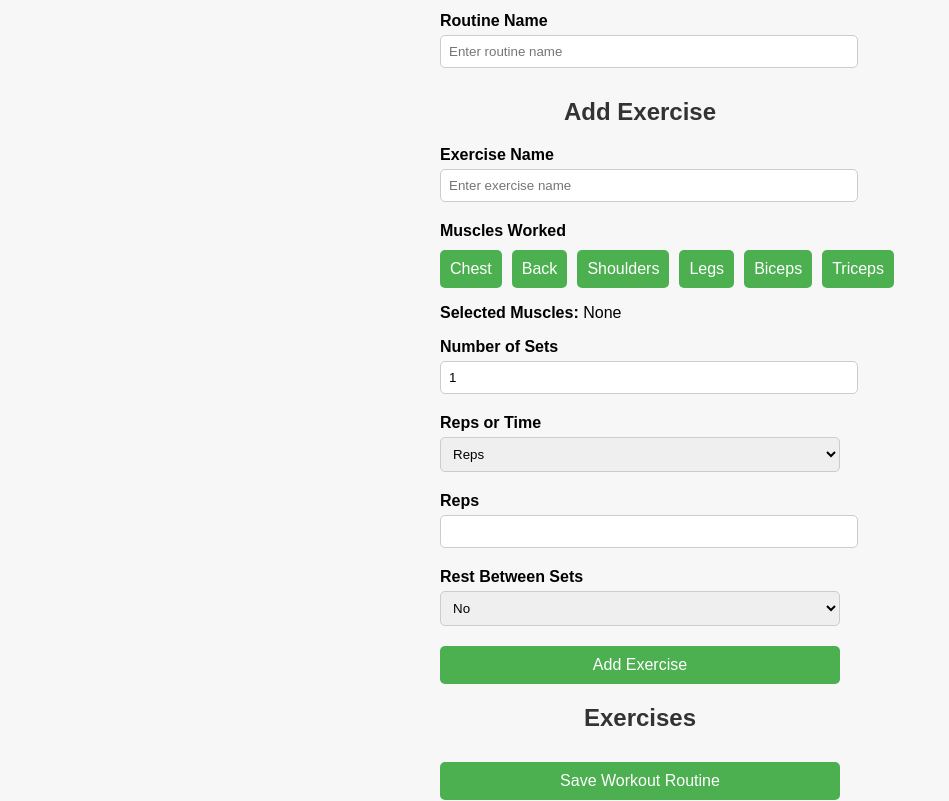
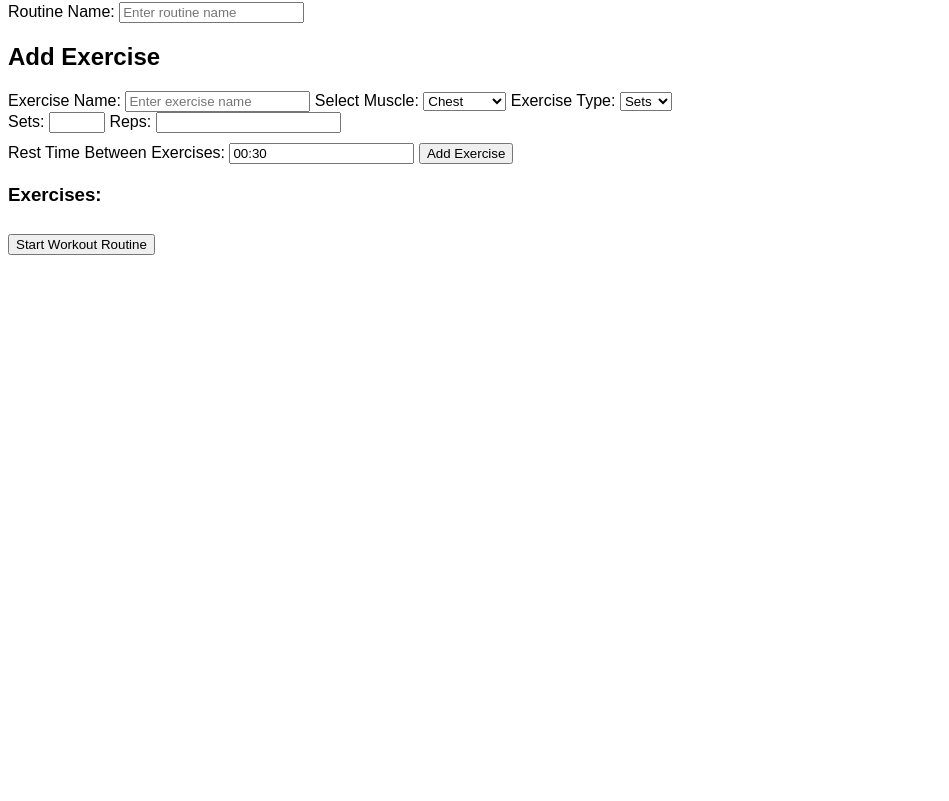
Before and after one commit to JJINWOO000-cloud/Notes, a plain HTML site: page sample.html in a window 1280 px wide. Shown: the part 78-879 px from the top of the page, without its empty margins (0-949 px from the left). After the commit the page ends 800 px from the top, so only its background shows below. Drawn offline with Linux system fonts and the light colour scheme.

Commit message:
Update sample.html

```diff
--- a/sample.html
+++ b/sample.html
@@ -3,214 +3,169 @@
 <head>
     <meta charset="UTF-8">
     <meta name="viewport" content="width=device-width, initial-scale=1.0">
-  <title>Workout Routine</title>
+    <title>Workout Planner</title>
     <style>
-    /* Basic Mobile-Friendly Styles */
-    body {
-      font-family: Arial, sans-serif;
-      margin: 0;
-      padding: 0;
-      display: flex;
-      flex-direction: column;
-      align-items: center;
-      background-color: #f7f7f7;
-    }
-    .container {
-      max-width: 400px;
-      width: 100%;
-      padding: 10px;
-    }
-    h1, h2, h3 {
-      color: #333;
-      text-align: center;
-    }
-    label {
-      display: block;
-      margin-top: 10px;
-      font-weight: bold;
-    }
-    input[type="text"], input[type="number"], select {
-      width: 100%;
-      padding: 8px;
-      margin-top: 5px;
-      margin-bottom: 10px;
-      border-radius: 5px;
-      border: 1px solid #ccc;
-    }
-    button {
-      width: 100%;
-      padding: 10px;
-      margin-top: 10px;
-      border: none;
-      border-radius: 5px;
-      color: white;
-      background-color: #4CAF50;
-      font-size: 16px;
-    }
-    .button-group {
-      display: flex;
-      gap: 10px;
-      justify-content: space-between;
-    }
-    .exercise-list {
-      list-style: none;
-      padding: 0;
-    }
-    .exercise-item {
-      background: #e0e0e0;
-      padding: 10px;
-      margin-bottom: 5px;
-      border-radius: 5px;
-    }
+        body { font-family: Arial, sans-serif; }
+        .hidden { display: none; }
+        .exercise-list, .workout-display { margin-top: 20px; }
+        .exercise { margin-bottom: 10px; }
+        button { margin-top: 10px; }
     </style>
 </head>
 <body>
-
-<div class="container">
     <h1>Create Workout Routine</h1>
 
-  <!-- Routine Name -->
-  <label for="routineName">Routine Name</label>
-  <input type="text" id="routineName" placeholder="Enter routine name">
+    <div id="routine-creation">
+        <label for="routineName">Routine Name:</label>
+        <input type="text" id="routineName" placeholder="Enter routine name" required>
 
-  <!-- Exercise Section -->
         <h2>Add Exercise</h2>
-  <label for="exerciseName">Exercise Name</label>
-  <input type="text" id="exerciseName" placeholder="Enter exercise name">
+        <label for="exerciseName">Exercise Name:</label>
+        <input type="text" id="exerciseName" placeholder="Enter exercise name" required>
 
-  <!-- Muscle Selection -->
-  <label>Muscles Worked</label>
-  <div class="button-group">
-    <button type="button" onclick="addMuscle('Chest')">Chest</button>
-    <button type="button" onclick="addMuscle('Back')">Back</button>
-    <button type="button" onclick="addMuscle('Shoulders')">Shoulders</button>
-    <button type="button" onclick="addMuscle('Legs')">Legs</button>
-    <button type="button" onclick="addMuscle('Biceps')">Biceps</button>
-    <button type="button" onclick="addMuscle('Triceps')">Triceps</button>
-  </div>
-  <p><strong>Selected Muscles:</strong> <span id="selectedMuscles">None</span></p>
+        <label for="muscleGroup">Select Muscle:</label>
+        <select id="muscleGroup">
+            <option>Chest</option>
+            <option>Back</option>
+            <option>Shoulders</option>
+            <option>Legs</option>
+            <option>Biceps</option>
+            <option>Triceps</option>
+        </select>
 
-  <!-- Sets and Reps or Time -->
-  <label for="sets">Number of Sets</label>
-  <input type="number" id="sets" min="1" max="10" value="1">
-
-  <label>Reps or Time</label>
-  <select id="repsOrTime" onchange="toggleRepsTimeInput()">
-    <option value="reps">Reps</option>
+        <label>Exercise Type:</label>
+        <select id="exerciseType">
+            <option value="sets">Sets</option>
             <option value="time">Time</option>
         </select>
 
-  <div id="repsInput" style="display: block;">
-    <label for="reps">Reps</label>
-    <input type="number" id="reps" min="1" max="100">
+        <div id="setsInput">
+            <label for="sets">Sets:</label>
+            <input type="number" id="sets" min="1" max="10">
+            <label for="reps">Reps:</label>
+            <input type="number" id="reps" min="1">
         </div>
 
-  <div id="timeInput" style="display: none;">
-    <label for="time">Time (MM:SS)</label>
-    <input type="text" id="time" placeholder="00:30">
+        <div id="timeInput" class="hidden">
+            <label for="timer">Timer (mm:ss):</label>
+            <input type="text" id="timer" placeholder="00:10 (min 10s, max 5m)">
         </div>
 
-  <!-- Rest Time -->
-  <label>Rest Between Sets</label>
-  <select id="rest" onchange="toggleRestInput()">
-    <option value="no">No</option>
-    <option value="yes">Yes</option>
-  </select>
-  <div id="restTimeInput" style="display: none;">
-    <label for="restTime">Rest Time (MM:SS)</label>
-    <input type="text" id="restTime" placeholder="00:30">
+        <label>Rest Time Between Exercises:</label>
+        <input type="text" id="restTime" placeholder="00:30" value="00:30">
+
+        <button onclick="addExercise()">Add Exercise</button>
+
+        <div class="exercise-list">
+            <h3>Exercises:</h3>
+            <ul id="exerciseList"></ul>
         </div>
 
-  <!-- Add Exercise Button -->
-  <button onclick="addExercise()">Add Exercise</button>
+        <button onclick="startWorkout()">Start Workout Routine</button>
+    </div>
 
-  <h2>Exercises</h2>
-  <ul class="exercise-list" id="exerciseList"></ul>
-
-  <button onclick="saveWorkout()">Save Workout Routine</button>
-
-  <h2>Play Routine</h2>
-  <button onclick="startWorkout()">Start Workout</button>
+    <div id="workout-display" class="workout-display hidden">
+        <h2>Workout Routine: <span id="workoutName"></span></h2>
+        <h3>Current Exercise</h3>
+        <p id="currentExercise"></p>
+        <button onclick="nextExercise()">Next Exercise</button>
+        <p>Routine Timer: <span id="routineTimer">00:00</span></p>
+        <button onclick="endWorkout()">End Workout Early</button>
     </div>
 
     <script>
-  let muscles = [];
         let exercises = [];
+        let currentExerciseIndex = 0;
+        let workoutInterval;
+        let routineStartTime;
 
-  function addMuscle(muscle) {
-    if (!muscles.includes(muscle)) {
-      muscles.push(muscle);
-      document.getElementById("selectedMuscles").innerText = muscles.join(", ");
+        document.getElementById("exerciseType").addEventListener("change", function() {
+            const type = this.value;
+            document.getElementById("setsInput").classList.toggle("hidden", type !== "sets");
+            document.getElementById("timeInput").classList.toggle("hidden", type !== "time");
+        });
+
+        function addExercise() {
+            const name = document.getElementById("exerciseName").value;
+            const muscle = document.getElementById("muscleGroup").value;
+            const type = document.getElementById("exerciseType").value;
+            const restTime = document.getElementById("restTime").value;
+
+            let exercise = { name, muscle, type, restTime };
+
+            if (type === "sets") {
+                exercise.sets = document.getElementById("sets").value;
+                exercise.reps = document.getElementById("reps").value;
+            } else {
+                exercise.time = document.getElementById("timer").value;
+            }
+
+            exercises.push(exercise);
+            displayExercises();
+        }
+
+        function displayExercises() {
+            const list = document.getElementById("exerciseList");
+            list.innerHTML = "";
+            exercises.forEach((exercise, index) => {
+                const li = document.createElement("li");
+                li.innerText = `${exercise.name} (${exercise.muscle}) - ${exercise.type === "sets" ? exercise.sets + " sets x " + exercise.reps + " reps" : "Time: " + exercise.time} - Rest: ${exercise.restTime}`;
+                list.appendChild(li);
+            });
+        }
+
+        function startWorkout() {
+            if (!exercises.length) {
+                alert("Please add at least one exercise.");
+                return;
+            }
+
+            document.getElementById("routine-creation").classList.add("hidden");
+            document.getElementById("workout-display").classList.remove("hidden");
+
+            document.getElementById("workoutName").innerText = document.getElementById("routineName").value;
+            routineStartTime = Date.now();
+            displayCurrentExercise();
+            startRoutineTimer();
+        }
+
+        function displayCurrentExercise() {
+            if (currentExerciseIndex >= exercises.length) {
+                endWorkout();
+                return;
+            }
+
+            const exercise = exercises[currentExerciseIndex];
+            document.getElementById("currentExercise").innerText = `${exercise.name} (${exercise.muscle}) - ${exercise.type === "sets" ? exercise.sets + " sets x " + exercise.reps + " reps" : "Time: " + exercise.time}`;
+        }
+
+        function nextExercise() {
+            if (currentExerciseIndex < exercises.length - 1) {
+                currentExerciseIndex++;
+                displayCurrentExercise();
+            } else {
+                endWorkout();
             }
         }
 
-  function toggleRepsTimeInput() {
-    const value = document.getElementById("repsOrTime").value;
-    document.getElementById("repsInput").style.display = value === "reps" ? "block" : "none";
-    document.getElementById("timeInput").style.display = value === "time" ? "block" : "none";
+        function startRoutineTimer() {
+            workoutInterval = setInterval(() => {
+                const elapsed = Date.now() - routineStartTime;
+                const minutes = Math.floor(elapsed / 60000).toString().padStart(2, "0");
+                const seconds = Math.floor((elapsed % 60000) / 1000).toString().padStart(2, "0");
+                document.getElementById("routineTimer").innerText = `${minutes}:${seconds}`;
+            }, 1000);
         }
 
-  function toggleRestInput() {
-    const value = document.getElementById("rest").value;
-    document.getElementById("restTimeInput").style.display = value === "yes" ? "block" : "none";
-  }
-
-  function addExercise() {
-    const exerciseName = document.getElementById("exerciseName").value;
-    const sets = document.getElementById("sets").value;
-    const repsOrTime = document.getElementById("repsOrTime").value === "reps"
-      ? `${document.getElementById("reps").value} reps`
-      : document.getElementById("time").value;
-    const restTime = document.getElementById("rest").value === "yes" ? document.getElementById("restTime").value : "No Rest";
-
-    const exercise = {
-      name: exerciseName,
-      sets,
-      repsOrTime,
-      muscles: muscles.join(", "),
-      restTime
-    };
-
-    exercises.push(exercise);
-    displayExercises();
-
-    // Reset input fields for the next exercise
-    document.getElementById("exerciseName").value = '';
-    document.getElementById("sets").value = 1;
-    document.getElementById("reps").value = '';
-    document.getElementById("time").value = '';
-    muscles = [];
-    document.getElementById("selectedMuscles").innerText = 'None';
-  }
-
-  function displayExercises() {
-    const exerciseList = document.getElementById("exerciseList");
-    exerciseList.innerHTML = '';
-    exercises.forEach((exercise, index) => {
-      exerciseList.innerHTML += `
-        <li class="exercise-item">
-          <strong>${exercise.name}</strong> - Sets: ${exercise.sets}, ${exercise.repsOrTime}, Muscles: ${exercise.muscles}, Rest: ${exercise.restTime}
-          <button onclick="deleteExercise(${index})">Delete</button>
-        </li>
-      `;
-    });
-  }
-
-  function deleteExercise(index) {
-    exercises.splice(index, 1);
+        function endWorkout() {
+            clearInterval(workoutInterval);
+            alert("Workout completed!");
+            document.getElementById("workout-display").classList.add("hidden");
+            document.getElementById("routine-creation").classList.remove("hidden");
+            currentExerciseIndex = 0;
+            exercises = [];
             displayExercises();
         }
-
-  function saveWorkout() {
-    // Code to save workout data (you can use Blob API as discussed previously)
-    alert("Workout routine saved!");
-  }
-
-  function startWorkout() {
-    alert("Starting workout routine...");
-    // Implement workout play functionality here, including tracking sets, beeps, and rest time
-  }
     </script>
-
 </body>
 </html>
```
Lines whose indentation alone changed are shown as unchanged.
